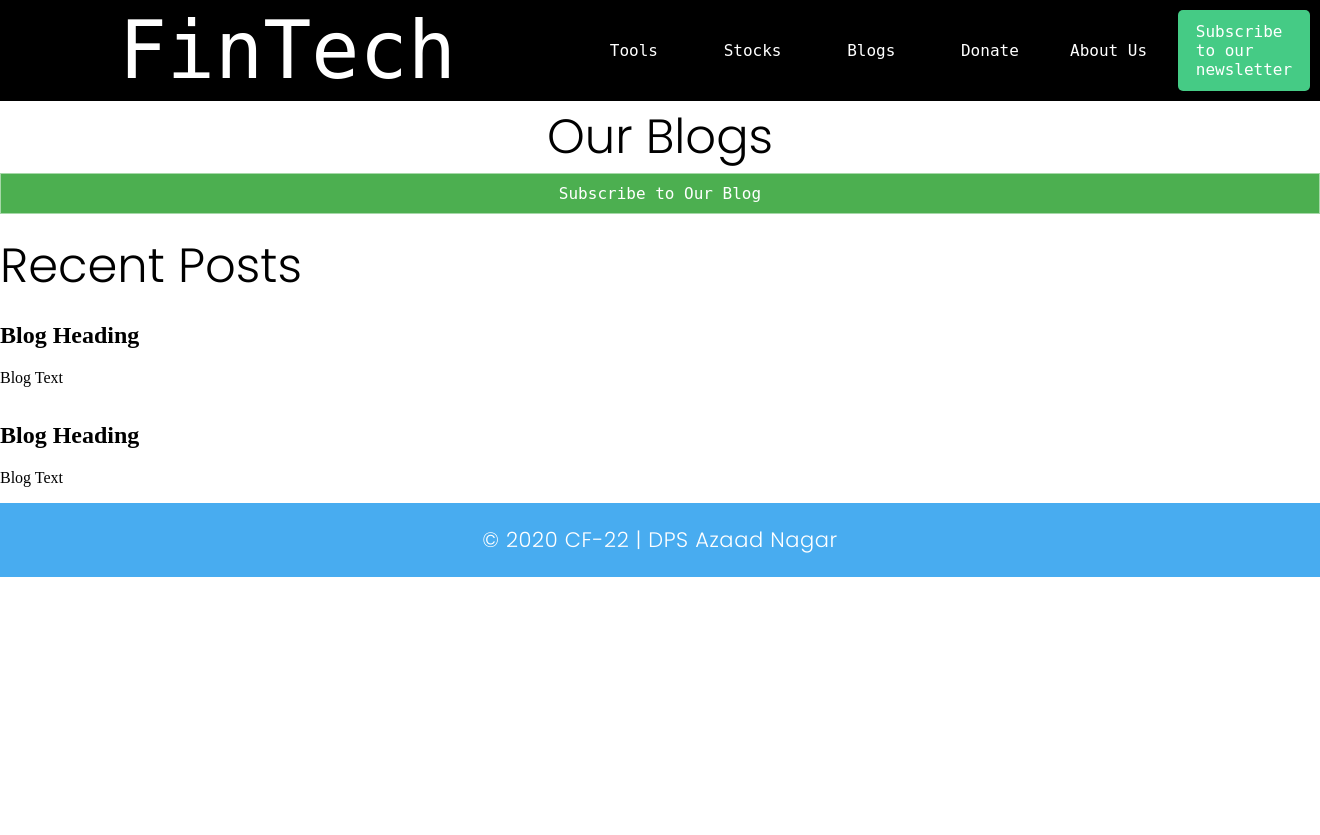
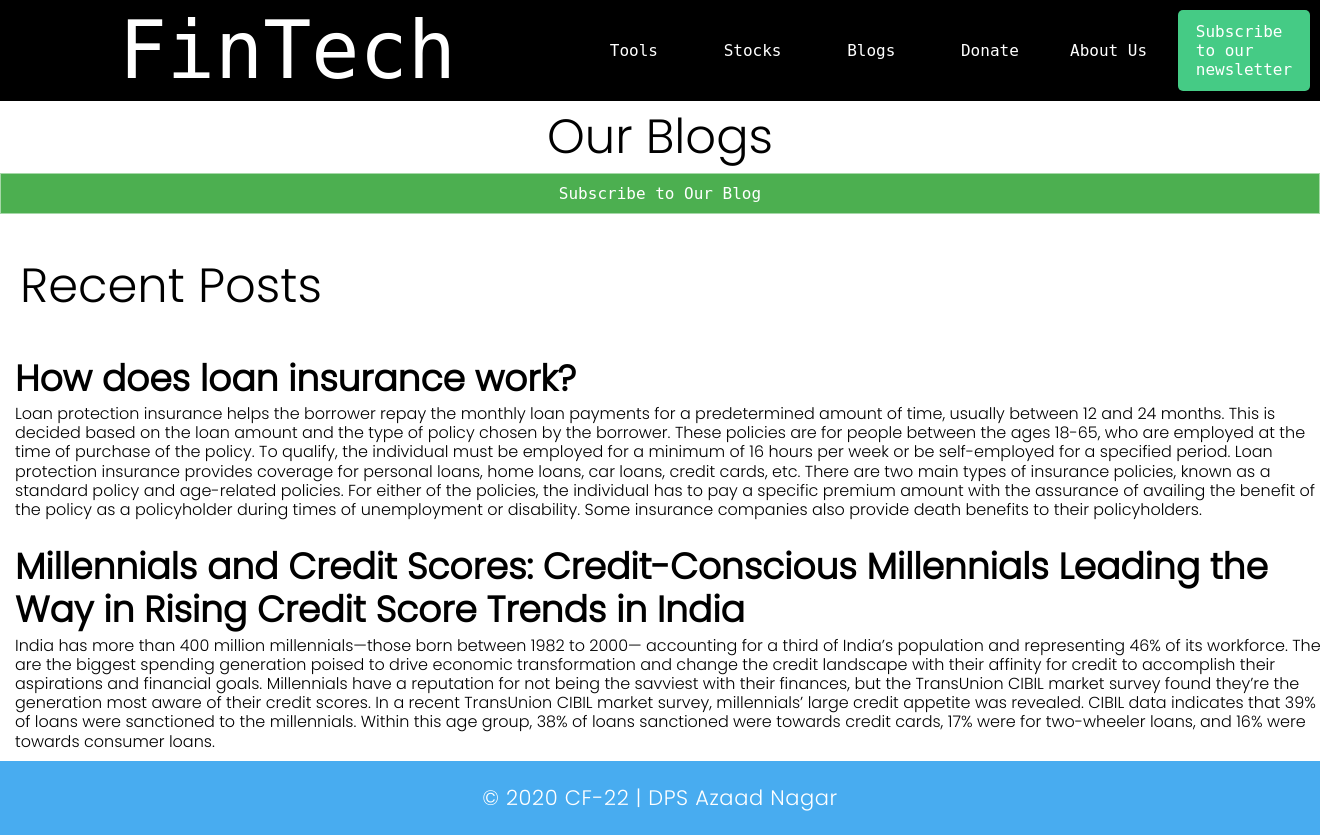
Before and after one commit to abhaychandra123/Hackcom, a Python web app: template template/blogs.html in a window 1320 px wide; the page is wider, and only the part inside the window is pictured. Before the commit the page ends 577 px from the top of that part, so only its background shows below. Run offline with Jinja, Linux system fonts and the light colour scheme; the template is opened without the code that fills it, so the values that code supplies are empty.

Commit message:
Update blogs.html

```diff
--- a/template/blogs.html
+++ b/template/blogs.html
@@ -94,6 +94,7 @@
         justify-self: start;
         align-self: center;
         font-size: 48px;
+        margin: 20px;
     }
     .banner-item3{
         font-family: 'Poppins', sans-serif;
@@ -131,6 +132,21 @@
         color: white;
     }
     /* Banner */
+    .banner-p3{
+    width: 100%;
+    font-size: 36px;
+    font-family: 'Poppins', sans-serif;
+    line-height: 1.2em;
+    margin: 15px 0.67em 0.67em 15px;
+}
+.banner-p4{
+    width: 100%;
+    font-size: 16px;
+    font-family: 'Poppins', sans-serif;
+    line-height: 1.2em;
+    margin: 15px 0.67em 0.67em 15px;
+    margin-top: -20px;
+}
     </style>
     <!-- CSS-->
     <!-- JS-->
@@ -165,12 +181,18 @@
             <div><input name="username" type="text"></div>
             <div><p>Email:</p></div>
             <div><input name="email" type="email"></div>
-            <input type="submit">
+            <input type="submit" style="padding: 10px; margin-top: 10px;">
             </div></p></form>
         </div>
         <div class="banner-item3">Recent Posts</div>
-        <div class="banner-item4"><h2>Blog Heading</h2><p>Blog Text</p></div>
-        <div class="banner-item5"><h2>Blog Heading</h2><p>Blog Text</p></div>
+        <div class="banner-item4"><h2 class="banner-p3">How does loan insurance work?</h2><p class="banner-p4">Loan protection insurance helps the borrower repay the monthly loan payments for a predetermined amount of time, usually between 12 and 24 months. This is decided based on the loan amount and the type of policy chosen by the borrower. These policies are for people between the ages 18-65, who are employed at the time of purchase of the policy. To qualify, the individual must be employed for a minimum of 16 hours per week or be self-employed for a specified period. Loan protection insurance provides coverage for personal loans, home loans, car loans, credit cards, etc.
+
+            There are two main types of insurance policies, known as a standard policy and age-related policies. For either of the policies, the individual has to pay a specific premium amount with the assurance of availing the benefit of the policy as a policyholder during times of unemployment or disability. Some insurance companies also provide death benefits to their policyholders.</p></div>
+        <div class="banner-item5"><h2 class="banner-p3">Millennials and Credit Scores: Credit-Conscious Millennials Leading the Way in Rising Credit Score Trends in India</h2><p class="banner-p4">India has more than 400 million millennials—those born between 1982 to 2000— accounting for a third of India’s population and representing 46% of its workforce. They are the biggest spending generation poised to drive economic transformation and change the credit landscape with their affinity for credit to accomplish their aspirations and financial goals.
+
+            Millennials have a reputation for not being the savviest with their finances, but the TransUnion CIBIL market survey found they’re the generation most aware of their credit scores. In a recent TransUnion CIBIL market survey, millennials’ large credit appetite was revealed. CIBIL data indicates that 39% of loans were sanctioned to the millennials. Within this age group, 38% of loans sanctioned were towards credit cards, 17% were for two-wheeler loans, and 16% were towards consumer loans.
+
+            </p></div>
         <div class="banner-item6">© 2020 CF-22  |  DPS Azaad Nagar</div>
     </div>
     <!-- Banner-->
```
